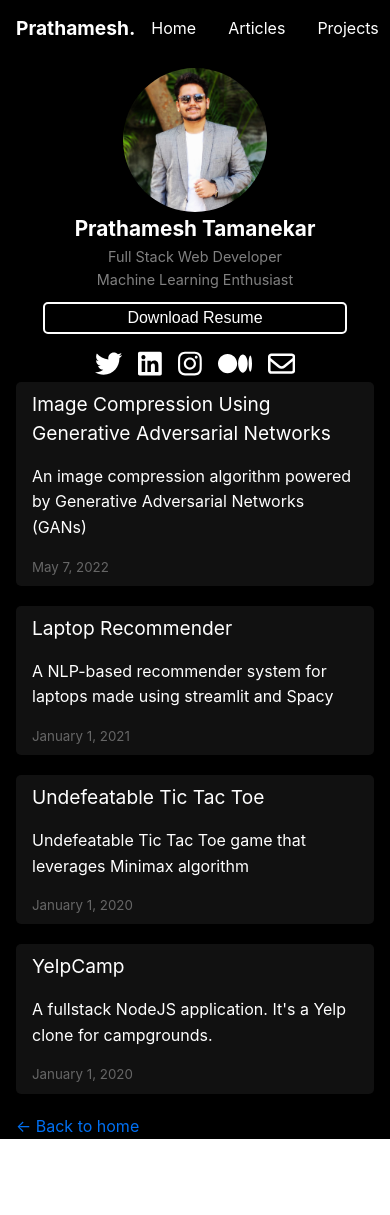
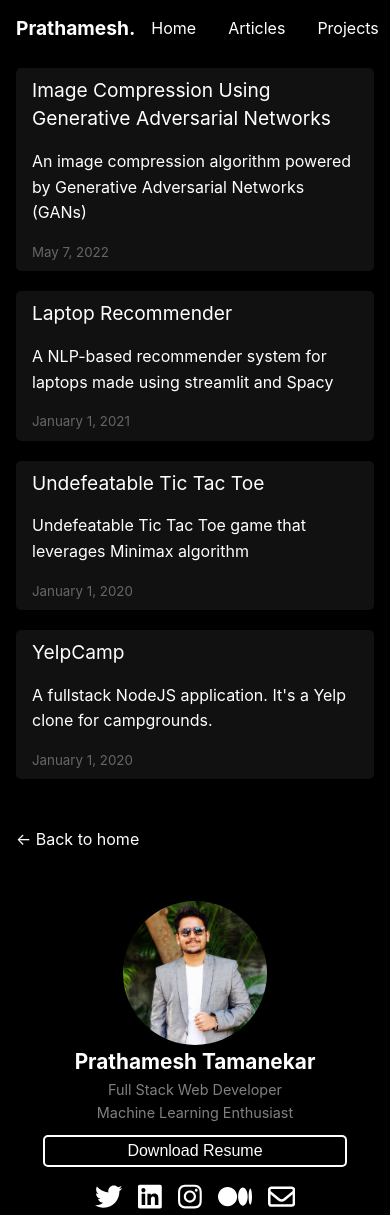
Before and after one commit to prathamesh-88/portfolio, a Next.js app: page /projects in a window 390 px wide. Before the commit the page ends 1139 px from the top, so only its background shows below. Built offline with nearby package versions, Linux system fonts and the light colour scheme; no server answers.

Commit message:
Visual changes and GA4 enabled

```diff
--- a/components/layouts/commonLayout.tsx
+++ b/components/layouts/commonLayout.tsx
@@ -2,7 +2,6 @@ import Head from "next/head";
 import Navbar from "../navbar";
 import ProfileBanner from "../profileBanner";
 import styles from "../../styles/layout.module.css";
-import utilStyles from "../../styles/utils.module.css";
 import Link from "next/link";
 
 export const siteTitle = "Prathamesh Tamanekar";
@@ -15,7 +14,7 @@ export default function Layout({
   pageType: string;
 }) {
   return (
-    <div className={`${styles.wrapper}`}>
+    <div className={`${styles.wrapper} `}>
       <Head>
         <link rel="icon" href="/favicon.ico" />
         <meta
@@ -34,7 +33,13 @@ export default function Layout({
       <div className={styles.headerContainer}>
         <Navbar />
       </div>
-      <div className={styles.contentLayout}>
+      <div
+        className={`${styles.contentLayout} ${
+          pageType == "home"
+            ? styles.homeFlexDirection
+            : styles.otherFlexDirection
+        }`}
+      >
         <div className={`${styles.articlesContainer}`}></div>
         <div className={`${styles.contentContainer}`}>
           <main>{children}</main>
--- /dev/null
+++ b/lib/gtag.ts
@@ -0,0 +1,9 @@
+import { GTagEvent } from "@/types";
+export const GA_TRACKING_ID = process.env["NEXT_PUBLIC_GA4_MEASUREMENT_ID"];
+
+// https://developers.google.com/analytics/devguides/collection/gtagjs/events
+export const event = ({ action, parameters }: GTagEvent): void => {
+  window.gtag("event", action, {
+    ...parameters,
+  });
+};
--- a/package.json
+++ b/package.json
@@ -23,9 +23,11 @@
     "react-dom": "18.2.0",
     "remark": "^14.0.2",
     "remark-html": "^15.0.2",
+    "sharp": "^0.32.1",
     "typescript": "4.9.5"
   },
   "devDependencies": {
+    "@types/gtag.js": "^0.0.12",
     "@types/unist": "^2.0.6",
     "husky": "^8.0.0",
     "lint-staged": "^13.2.0",
--- a/pages/_app.tsx
+++ b/pages/_app.tsx
@@ -1,6 +1,29 @@
 import "../styles/global.css";
-import type { AppProps } from "next/app";
+import Script from "next/script";
+import type { AppProps, NextWebVitalsMetric } from "next/app";
+import { GA_TRACKING_ID } from "@/lib/gtag";
 
+// export function reportWebVitals(metric: NextWebVitalsMetric) {
+//   console.log(metric);
+// }
 export default function App({ Component, pageProps }: AppProps) {
-  return <Component {...pageProps} />;
+  return (
+    <>
+      <Script
+        strategy="afterInteractive"
+        src={`https://www.googletagmanager.com/gtag/js?id=${GA_TRACKING_ID}`}
+      />
+      <Script
+        strategy="afterInteractive"
+        id="ga4-tag"
+        dangerouslySetInnerHTML={{
+          __html: `window.dataLayer = window.dataLayer || [];
+        function gtag(){dataLayer.push(arguments);}
+        gtag('js', new Date());
+        gtag('config', '${GA_TRACKING_ID}');`,
+        }}
+      />
+      <Component {...pageProps} />
+    </>
+  );
 }
--- a/pages/articles.tsx
+++ b/pages/articles.tsx
@@ -22,7 +22,7 @@ export async function getStaticProps() {
 
 export default function Home({ allArticlesData }: ArticlesProps) {
   return (
-    <Layout pageType="home">
+    <Layout pageType="articles">
       <Head>
         <title>{siteTitle}</title>
       </Head>
--- a/styles/layout.module.css
+++ b/styles/layout.module.css
@@ -12,6 +12,14 @@
   display: flex;
   align-items: center;
   justify-content: center;
+}
+
+.homeFlexDirection {
+  flex-direction: row;
+}
+
+.otherFlexDirection {
+  flex-direction: row;
 }
 
 .contentLayout {
@@ -41,7 +49,15 @@
 }
 
 .backToHome {
-  margin: 3rem 0 0;
+  margin: 3rem 0;
+}
+
+.backToHome a {
+  color: var(--text-color);
+}
+
+.backToHome a:hover {
+  text-decoration: none;
 }
 
 @media only screen and (max-width: 1000px) {
@@ -55,6 +71,12 @@
     width: 100%;
     padding: 0 1rem;
   }
+  .homeFlexDirection {
+    flex-direction: column-reverse;
+  }
+  .otherFlexDirection {
+    flex-direction: column;
+  }
   .bannerContainer {
     width: 100%;
   }
@@ -66,7 +88,4 @@
     display: none;
     margin: 0;
   }
-  .backToHome {
-    margin: 0;
-  }
 }
```
Also changed, not shown: types.ts (+7 -0 lines), 2 other files (tests, documents, lock files or other folders).
